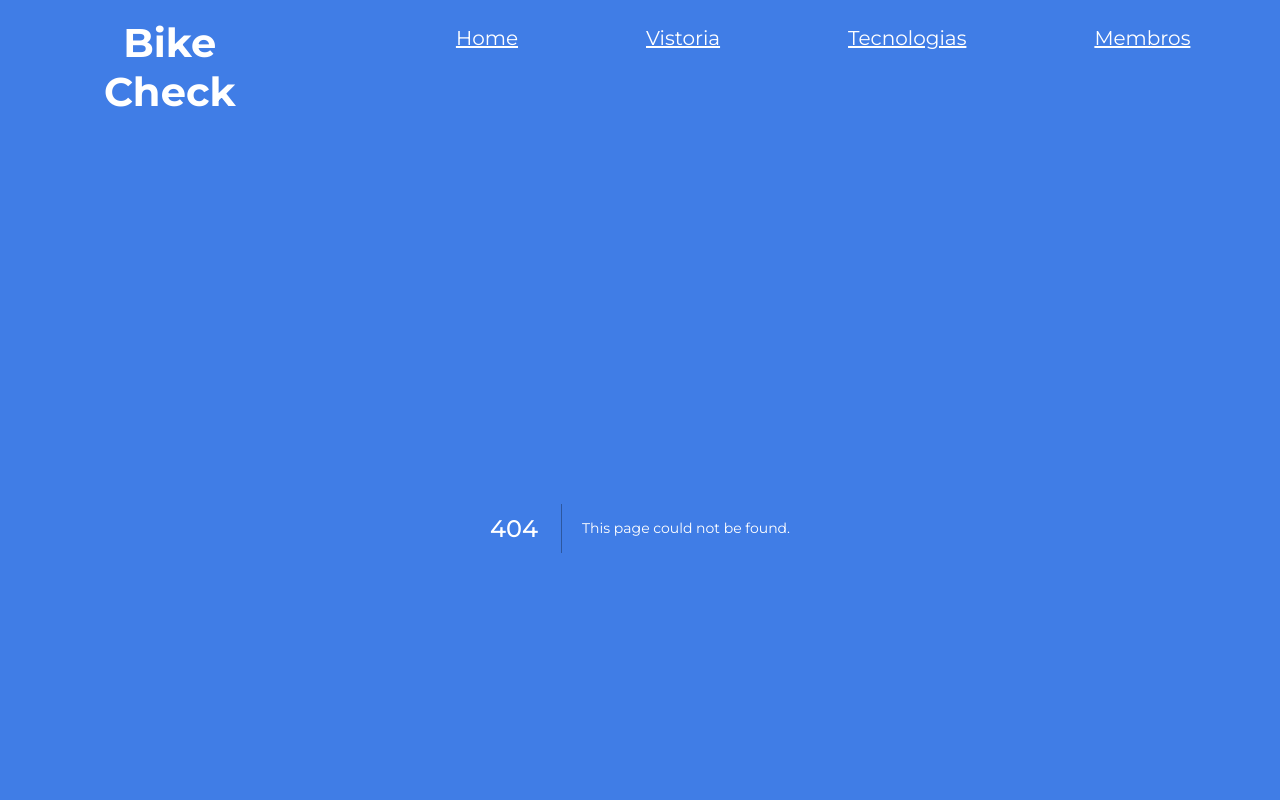
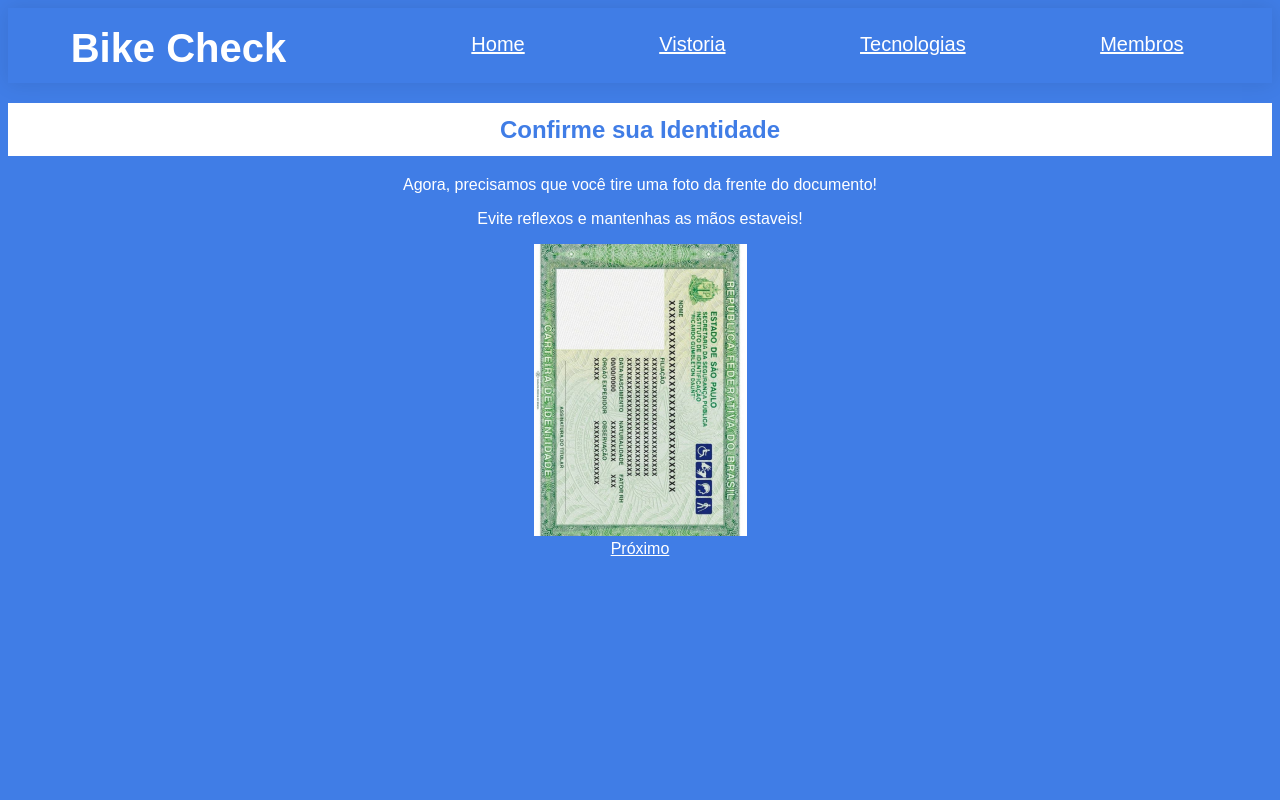
Before and after one commit to TomazPecoraro/Sprint4-RWD, a Next.js app: page /Vistoria/Documentos/DocumentoFrente in a window 1280 px wide. Before the commit this address had no page. Shown: the top 800 px of the page. Built offline with nearby package versions, Linux system fonts and the light colour scheme.

Commit message:
code and style page Documento

```diff
--- /dev/null
+++ b/src/pages/Vistoria/Documentos/DocumentoFrente.jsx
@@ -0,0 +1,30 @@
+import '../../../app/globals.css'
+import Header from '../../../components/Cabecalho/cabecalho';
+import Link from 'next/link';
+import Image from "next/image";
+import styles from './documento.module.css'
+
+export default function DocumentoFrente() {
+    return (
+        <div>
+            <header>
+                <Header/>
+            </header>
+            <main>
+                <section>
+                <h1 className={styles.fundobranco}>Confirme sua Identidade</h1>
+                </section>
+                <section>
+                    <p>Agora, precisamos que você tire uma foto da frente do documento!</p>
+                    <p>Evite reflexos e mantenhas as mãos estaveis!</p>
+                </section>
+                <section>
+                    <Image src="/12.png" width={213}height={292}/>
+                </section>
+                <section>
+                <Link href="./documentoverso">Próximo</Link>
+                </section>
+            </main>
+        </div>
+    )
+}
--- /dev/null
+++ b/src/pages/Vistoria/Documentos/documento.module.css
@@ -0,0 +1,5 @@
+.fundobranco {
+    color: #407DE6;
+    background-color: white;
+    padding: 1%;
+}
```
Also changed, not shown: src/pages/Vistoria/Documentos/DocumentoVerso.jsx (added, +30 -0 lines).
